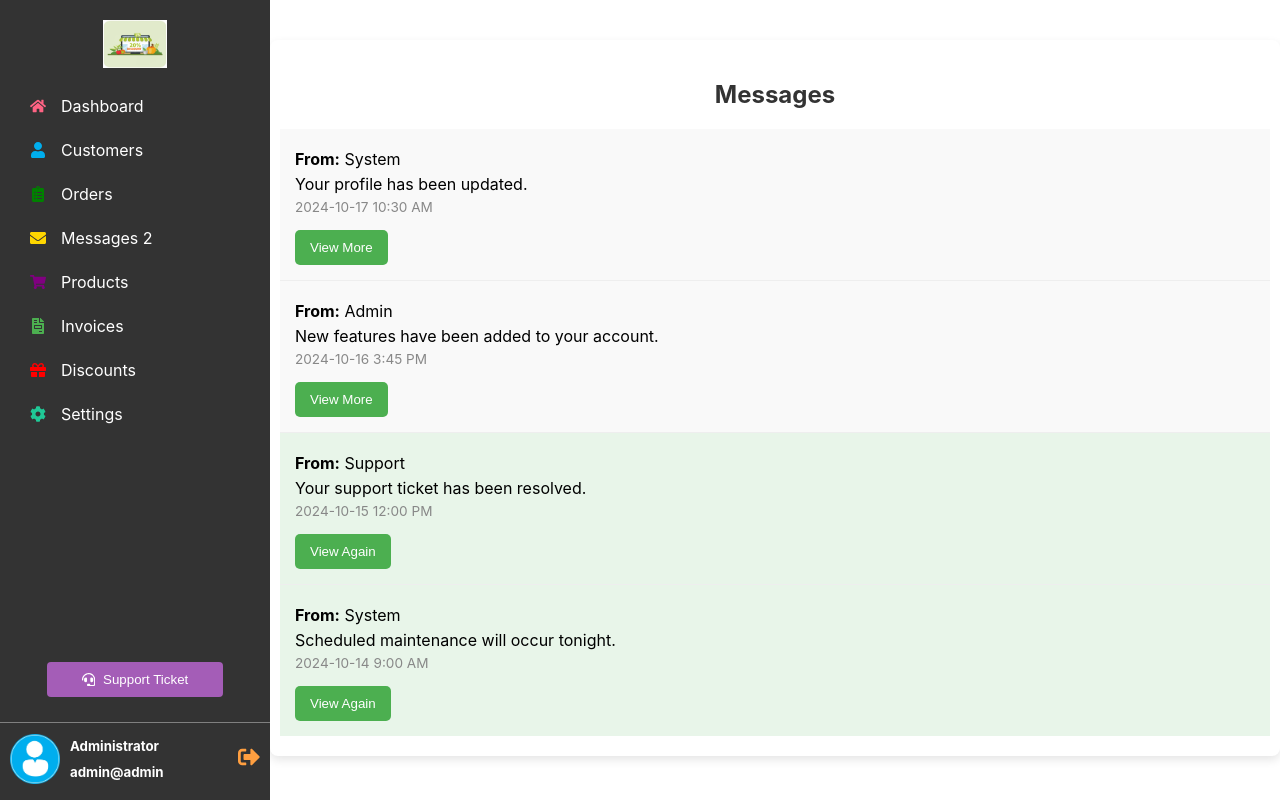
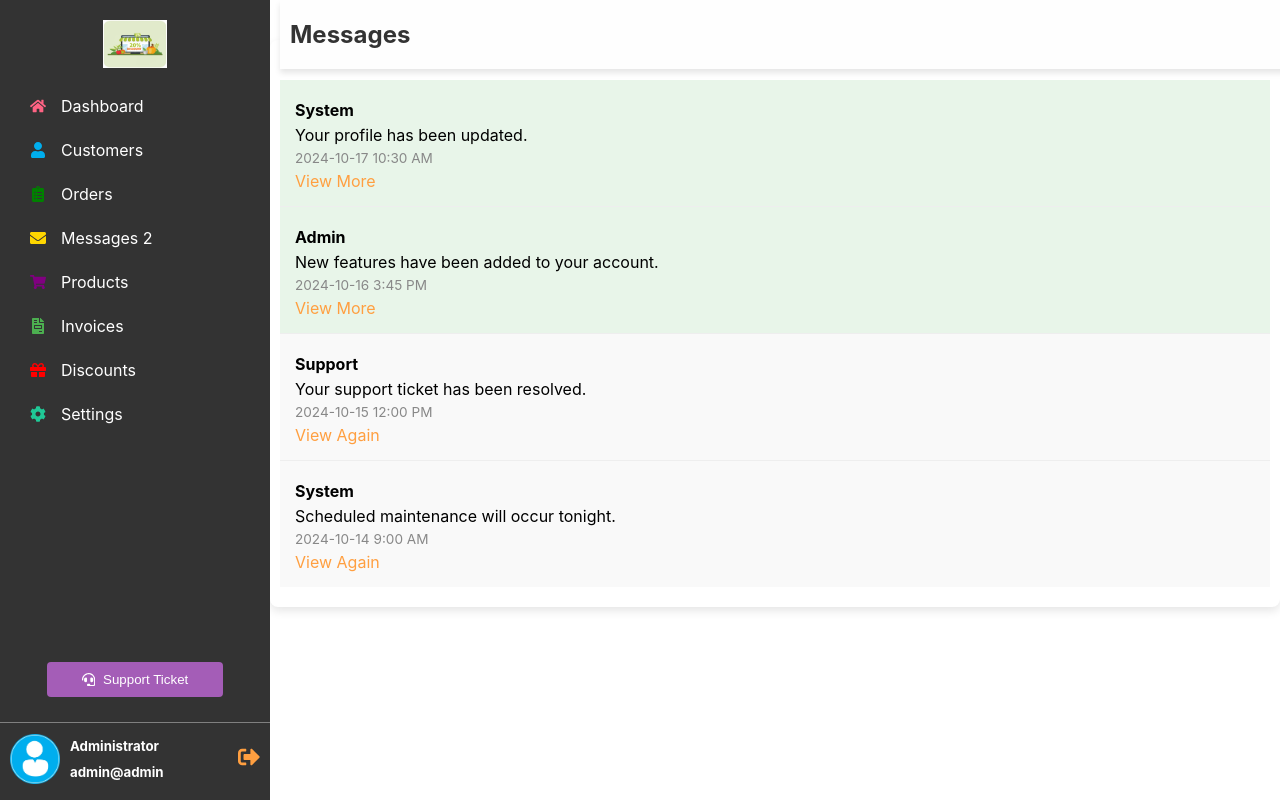
Before and after one commit to Ombito/Admin-dashboard, a React (Create React App) app: page /messages in a window 1280 px wide. Built offline with nearby package versions, Linux system fonts and the light colour scheme.

Commit message:
Fix: messages

```diff
--- a/src/components/MessageDetails/messageDetails.jsx
+++ b/src/components/MessageDetails/messageDetails.jsx
@@ -1,6 +1,7 @@
 import React from 'react';
 import { useParams, useNavigate } from 'react-router-dom';
 import './messageDetails.css'
+import user from "../../Assets/user.jpg";
 
 const MessageDetails = ({ notifications }) => {
     const { id } = useParams();
--- a/src/components/Messages/messages.css
+++ b/src/components/Messages/messages.css
@@ -26,11 +26,11 @@ h2 {
 }
 
 .unread {
-    background-color: #f9f9f9;
+    background-color: #e8f5e9;
 }
 
 .read {
-    background-color: #e8f5e9;
+    background-color: #f9f9f9;
 }
 
 .notification-item p {
@@ -42,15 +42,14 @@ h2 {
     color: #888;
 }
 
-button {
-    background-color: #4caf50;
-    color: white;
+.viewMore-button {
+    color: #ff9f40;
     border: none;
-    border-radius: 5px;
-    padding: 10px 15px;
+    font-size: 1rem;
     cursor: pointer;
+    width: fit-content;
 }
 
-button:hover {
-    background-color: #45a049;
+.viewMore-button:hover {
+    text-decoration: underline;
 }
--- a/src/components/Messages/messages.jsx
+++ b/src/components/Messages/messages.jsx
@@ -1,7 +1,7 @@
 import React, { useState } from 'react';
 import './messages.css';
 import { useNavigate } from 'react-router-dom';
-
+import user from "../../Assets/user.jpg";
 
 const Messages = ({ notifications, markAsRead }) => {
   const navigate = useNavigate();
@@ -16,19 +16,26 @@ const handleViewMore = (id) => {
 
 return (
     <div className="notifications-container">
-        <h2>Messages</h2>
+        <div className="navbar-div">
+            <h2>Messages</h2>
+            <div className='sidebar-username'>
+            <div className="admin-profile">
+                <img src={user} alt="avatar" />
+            </div>
+            </div>
+        </div>
         <div className="notifications-list">
             {notifications.map(notification => (
                 <div
                     key={notification.id}
                     className={`notification-item ${notification.isRead ? 'read' : 'unread'}`}
                 >
-                    <p><strong>From:</strong> {notification.sender}</p>
+                    <p><strong>{notification.sender}</strong></p>
                     <p>{notification.content}</p>
                     <p className="timestamp">{notification.timestamp}</p>
-                    <button onClick={() => handleViewMore(notification.id)}>
+                    <div className="viewMore-button" onClick={() => handleViewMore(notification.id)}>
                         {notification.isRead ? 'View Again' : 'View More'}
-                    </button>
+                    </div>
                 </div>
             ))}
         </div>
```
